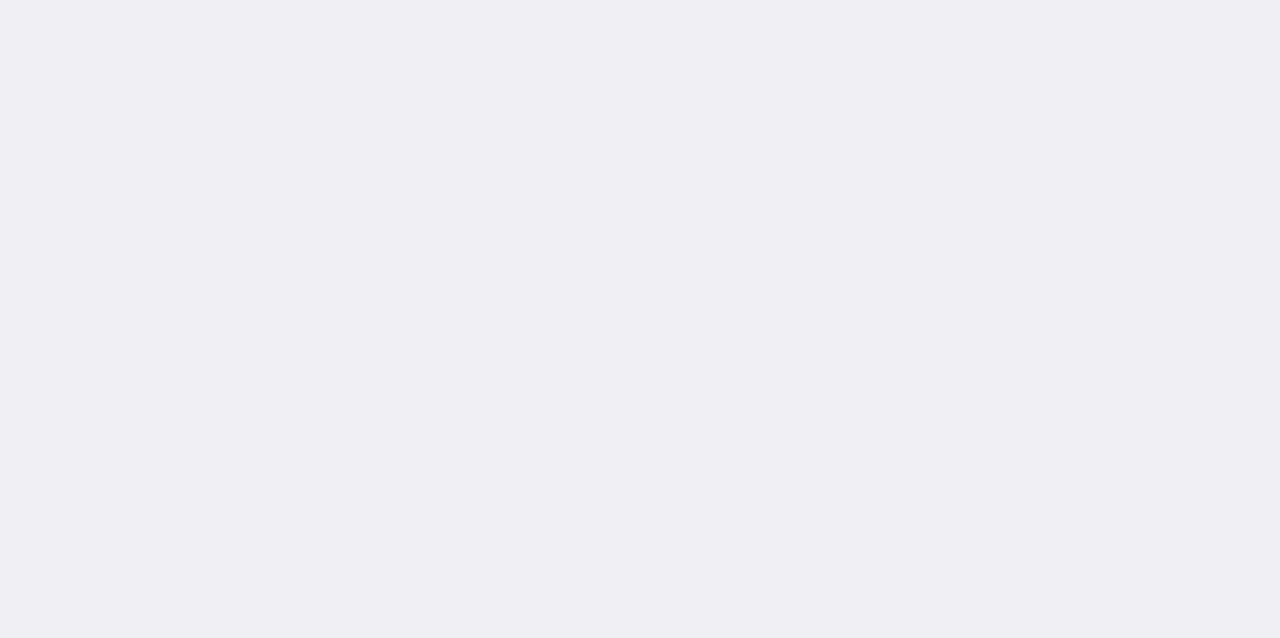
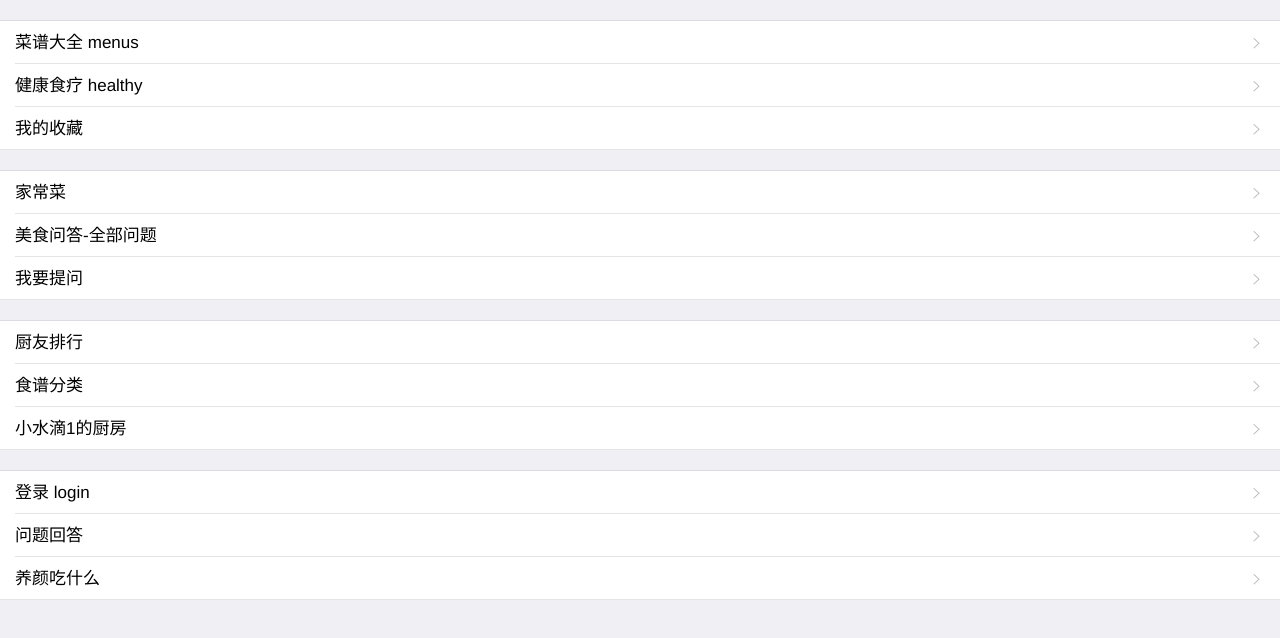
Before and after one commit to gulewei/meishihui, a plain HTML site: page index.html in a window 1280 px wide. Drawn offline with Linux system fonts and the light colour scheme.

Commit message:
index.html

```diff
--- a/index.html
+++ b/index.html
@@ -11,6 +11,53 @@
     </script>
 </head>
 <body>
-
+	<br />
+	<ul class="mui-table-view">
+	    <li class="mui-table-view-cell">
+	        <a class="mui-navigate-right" href="https://venecy.github.io/meishihui/html/menus">菜谱大全 menus</a>
+	    </li>
+	    <li class="mui-table-view-cell">
+	        <a class="mui-navigate-right" href="https://venecy.github.io/meishihui/html/healthy">健康食疗 healthy</a>
+	    </li>
+	    <li class="mui-table-view-cell">
+	        <a class="mui-navigate-right">我的收藏</a>
+	    </li>
+	</ul>
+	<br />
+	<ul class="mui-table-view">
+	    <li class="mui-table-view-cell">
+	        <a class="mui-navigate-right" href="https://venecy.github.io/meishihui/html/home_cooking.html">家常菜</a>
+	    </li>
+	    <li class="mui-table-view-cell">
+	        <a class="mui-navigate-right" href="https://venecy.github.io/meishihui/html/questions.html">美食问答-全部问题</a>
+	    </li>
+	    <li class="mui-table-view-cell">
+	        <a class="mui-navigate-right" href="https://venecy.github.io/meishihui/html/ask.html">我要提问</a>
+	    </li>
+	</ul>
+	<br />
+	<ul class="mui-table-view">
+	    <li class="mui-table-view-cell">
+	        <a class="mui-navigate-right">厨友排行</a>
+	    </li>
+	    <li class="mui-table-view-cell">
+	        <a class="mui-navigate-right">食谱分类</a>
+	    </li>
+	    <li class="mui-table-view-cell">
+	        <a class="mui-navigate-right">小水滴1的厨房</a>
+	    </li>
+	</ul>
+	<br />
+	<ul class="mui-table-view">
+	    <li class="mui-table-view-cell">
+	        <a class="mui-navigate-right" href="https://venecy.github.io/meishihui/html/login.html">登录 login</a>
+	    </li>
+	    <li class="mui-table-view-cell">
+	        <a class="mui-navigate-right" href="https://venecy.github.io/meishihui/html/answer.html">问题回答</a>
+	    </li>
+	    <li class="mui-table-view-cell">
+	        <a class="mui-navigate-right" href="https://venecy.github.io/meishihui/html/beautify.html">养颜吃什么</a>
+	    </li>
+	</ul>
 </body>
 </html>
```
